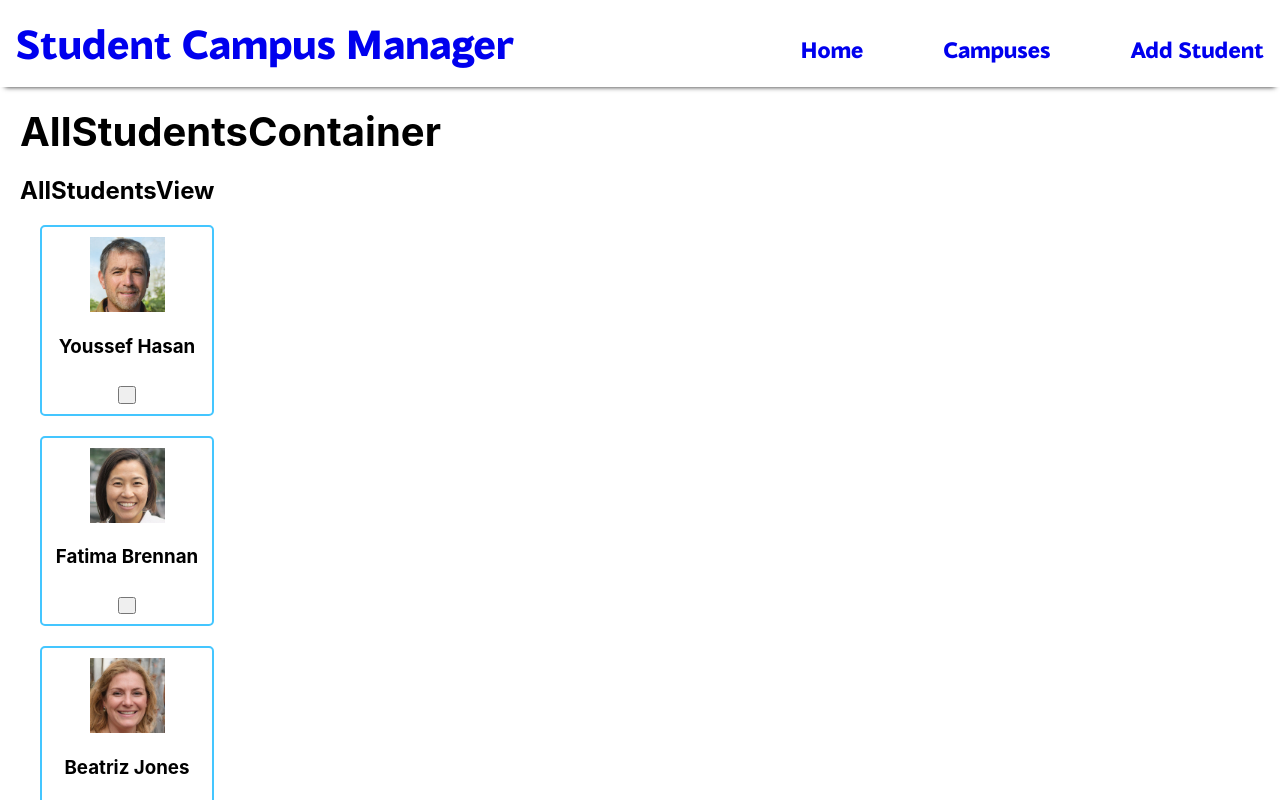
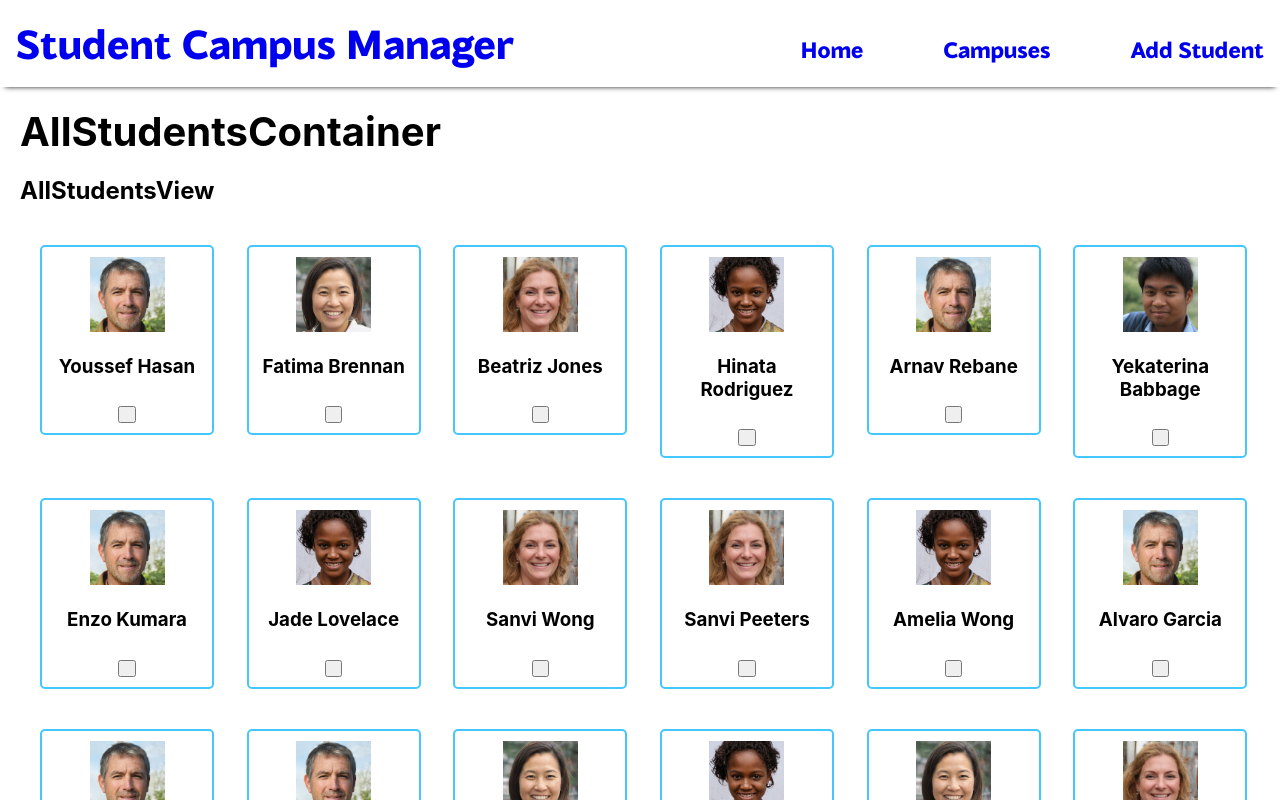
Before and after one commit to isabellab3/Student-Campus-Manager-Frontend, a React (Create React App) app: page /allstudents in a window 1280 px wide. Shown: the top 800 px of the page. Built offline with nearby package versions, Linux system fonts and the light colour scheme.

Commit message:
Placed StudentCards into a grid on AllStudents

```diff
--- a/src/components/views/AllStudentsView.css
+++ b/src/components/views/AllStudentsView.css
@@ -0,0 +1,5 @@
+.student-grid-container {
+  display: grid;
+  /* grid-template-columns: 20% 20% 20% 20% 20%; */
+  grid-template-columns: 16.667% 16.667% 16.667% 16.667% 16.667% 16.667%;
+}
```
